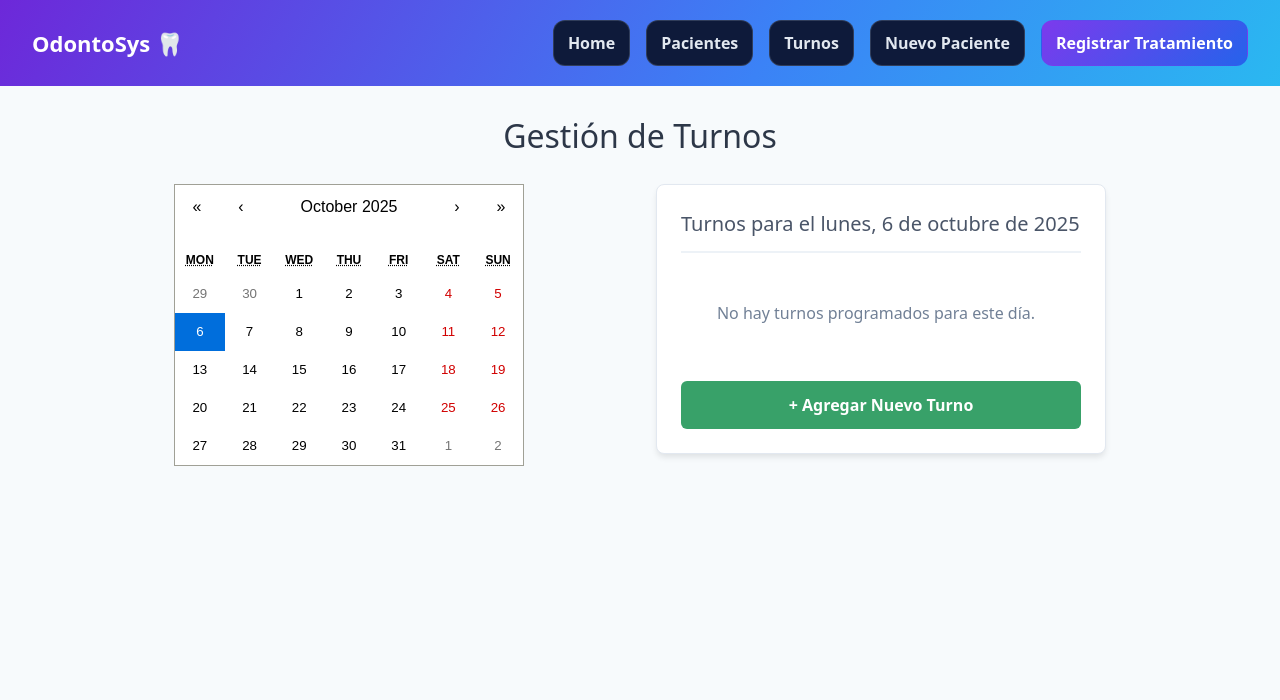
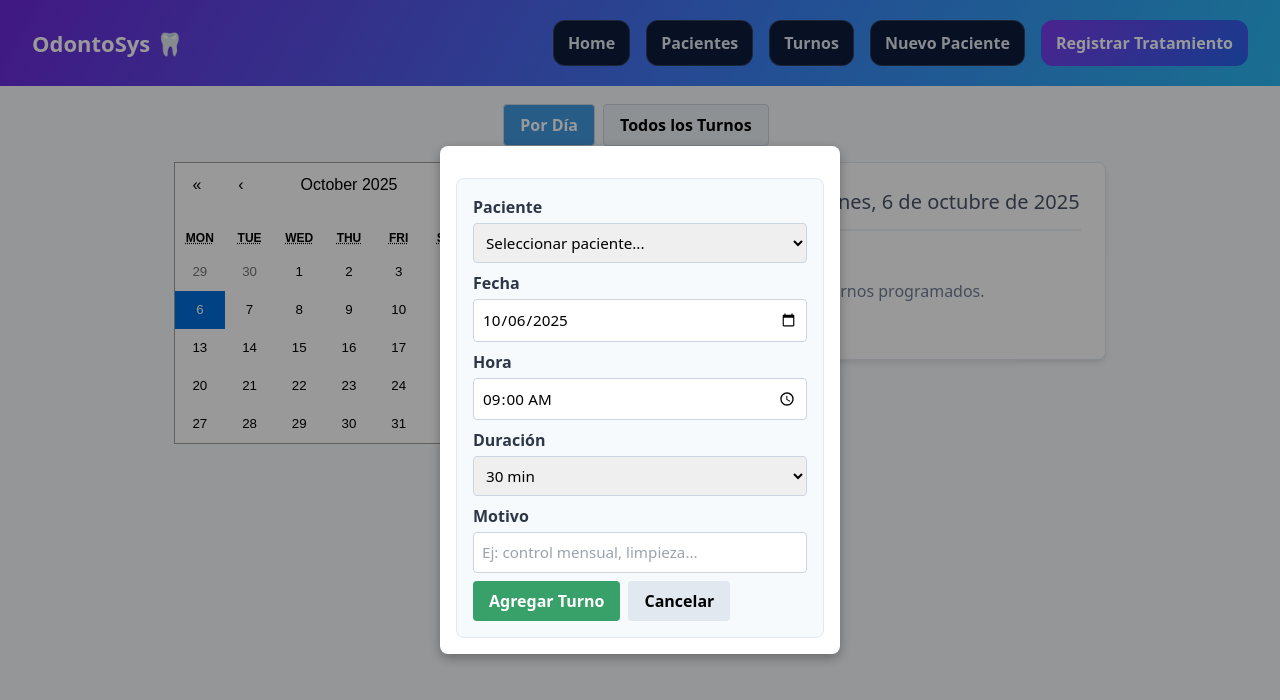
Before and after one commit to valentintorres-arg/Grupo-4---Desarrollo-de-Software---S32, a React (Create React App) app in the folder frontend/: page /appointments in a window 1280 px wide. Both pictures are taken after a click on the button "+ Agregar Nuevo Turno". Shown: the top 700 px of the page. Built offline with nearby package versions, Linux system fonts and the light colour scheme.

Commit message:
Cambios en pestaña de turnos y componente para agregar el turno y mostrarlo en calendario

```diff
--- /dev/null
+++ b/frontend/src/components/turnos/AddAppointmentForm.js
@@ -0,0 +1,156 @@
+import React, { useState, useEffect } from 'react'
+import pacientesData from '../../data/pacientes.json'
+
+const AddAppointmentForm = ({ defaultDate, onAdd, onClose }) => {
+  const [pacientes, setPacientes] = useState([])
+  const [selectedPaciente, setSelectedPaciente] = useState('')
+  const [date, setDate] = useState(defaultDate)
+  const [time, setTime] = useState('09:00')
+  const [reason, setReason] = useState('')
+  const [duration, setDuration] = useState('30 min')
+
+  useEffect(() => {
+    setPacientes(pacientesData)
+  }, [])
+
+  const handleSubmit = (e) => {
+    e.preventDefault()
+    if (!selectedPaciente || !time || !reason) {
+      alert('Por favor completá todos los campos.')
+      return
+    }
+
+    const pacienteObj = pacientes.find((p) => p.id === parseInt(selectedPaciente))
+    const nombreCompleto = `${pacienteObj.nombre} ${pacienteObj.apellido}`
+
+    const nuevoTurno = {
+      id: Date.now(),
+      pacienteId: pacienteObj.id,
+      patient: nombreCompleto,
+      email: pacienteObj.email,
+      date,
+      time,
+      duration,
+      reason,
+    }
+
+    onAdd(nuevoTurno)
+    onClose()
+  }
+
+  const styles = {
+    formWrapper: {
+      backgroundColor: '#f7fafc',
+      padding: '1rem',
+      borderRadius: '0.5rem',
+      border: '1px solid #e2e8f0',
+      marginTop: '1rem',
+    },
+    input: {
+      width: '100%',
+      padding: '0.5rem',
+      marginBottom: '0.5rem',
+      borderRadius: '0.25rem',
+      border: '1px solid #cbd5e0',
+      fontSize: '0.95em',
+    },
+    label: {
+      fontWeight: 'bold',
+      color: '#2d3748',
+      display: 'block',
+      marginBottom: '0.25rem',
+    },
+    button: {
+      padding: '0.5rem 1rem',
+      marginRight: '0.5rem',
+      border: 'none',
+      borderRadius: '0.25rem',
+      cursor: 'pointer',
+      fontWeight: 'bold',
+    },
+    addBtn: { backgroundColor: '#38a169', color: 'white' },
+    cancelBtn: { backgroundColor: '#e2e8f0' },
+  }
+
+  return (
+    <div style={styles.formWrapper}>
+      <form onSubmit={handleSubmit}>
+        <div>
+          <label style={styles.label}>Paciente</label>
+          <select
+            value={selectedPaciente}
+            onChange={(e) => setSelectedPaciente(e.target.value)}
+            style={styles.input}
+          >
+            <option value="">Seleccionar paciente...</option>
+            {pacientes.map((p) => (
+              <option key={p.id} value={p.id}>
+                {p.nombre} {p.apellido}
+              </option>
+            ))}
+          </select>
+        </div>
+
+        <div>
+          <label style={styles.label}>Fecha</label>
+          <input
+            type="date"
+            value={date}
+            onChange={(e) => setDate(e.target.value)}
+            style={styles.input}
+          />
+        </div>
+
+        <div>
+          <label style={styles.label}>Hora</label>
+          <input
+            type="time"
+            value={time}
+            onChange={(e) => setTime(e.target.value)}
+            style={styles.input}
+          />
+        </div>
+
+        <div>
+          <label style={styles.label}>Duración</label>
+          <select
+            value={duration}
+            onChange={(e) => setDuration(e.target.value)}
+            style={styles.input}
+          >
+            <option>15 min</option>
+            <option>30 min</option>
+            <option>45 min</option>
+            <option>1 hora</option>
+          </select>
+        </div>
+
+        <div>
+          <label style={styles.label}>Motivo</label>
+          <input
+            type="text"
+            placeholder="Ej: control mensual, limpieza..."
+            value={reason}
+            onChange={(e) => setReason(e.target.value)}
+            style={styles.input}
+          />
+        </div>
+
+        <div>
+          <button type="submit" style={{ ...styles.button, ...styles.addBtn }}>
+            Agregar Turno
+          </button>
+          <button
+            type="button"
+            style={{ ...styles.button, ...styles.cancelBtn }}
+            onClick={onClose}
+          >
+            Cancelar
+          </button>
+        </div>
+      </form>
+    </div>
+  )
+}
+
+export default AddAppointmentForm
--- a/frontend/src/pages/AppointmentsPage.js
+++ b/frontend/src/pages/AppointmentsPage.js
@@ -1,154 +1,131 @@
-import React, { useState } from 'react';
-import Calendar from 'react-calendar';
-// Esta es la única importación de CSS necesaria para los estilos base del calendario
-import 'react-calendar/dist/Calendar.css';
+import React, { useState } from 'react'
+import Calendar from 'react-calendar'
+import 'react-calendar/dist/Calendar.css'
+import AddAppointmentForm from '../components/turnos/AddAppointmentForm'
 
-// DATOS DE EJEMPLO (en el futuro vendrán de tu backend)
+// Datos de ejemplo
 const mockAppointments = [
-  { date: '2025-10-20', time: '10:00 AM', patient: 'Ana Rodríguez' },
-  { date: '2025-10-20', time: '11:30 AM', patient: 'Pedro Gómez' },
-  { date: '2025-10-22', time: '02:00 PM', patient: 'Marta López' },
-];
+  { id: 1, date: '2025-10-20', time: '10:00', patient: 'Ana Rodríguez', reason: 'Control mensual', duration: '30 min' },
+  { id: 2, date: '2025-10-20', time: '11:30', patient: 'Pedro Gómez', reason: 'Consulta general', duration: '45 min' },
+  { id: 3, date: '2025-10-22', time: '14:00', patient: 'Marta López', reason: 'Limpieza dental', duration: '60 min' },
+]
 
-const AppointmentsPage = () => {
-  const [selectedDate, setSelectedDate] = useState(new Date());
-  const [appointments, setAppointments] = useState(mockAppointments);
-  const [isHovering, setIsHovering] = useState(false);
+export const AppointmentsPage = () => {
+  const [selectedDate, setSelectedDate] = useState(new Date())
+  const [appointments, setAppointments] = useState(mockAppointments)
+  const [isHovering, setIsHovering] = useState(false)
+  const [showForm, setShowForm] = useState(false)
+  const [viewMode, setViewMode] = useState('day') // 'day' o 'all'
 
-  // --- Objeto de Estilos (traducción del archivo .css) ---
+  const formatDate = (date) => date.toISOString().split('T')[0]
+  const formatDisplayDate = (dateStr) => new Date(dateStr).toLocaleDateString('es-ES', { day: 'numeric', month: 'long', year: 'numeric' })
+
+  const dailyAppointments = viewMode === 'day'
+    ? appointments.filter(app => app.date === formatDate(selectedDate)).sort((a, b) => a.time.localeCompare(b.time))
+    : appointments.sort((a, b) => a.date.localeCompare(b.date) || a.time.localeCompare(b.time))
+
+  const handleAddAppointment = (newApp) => {
+    if (!newApp.id) newApp.id = Date.now() // asegurar id único
+    setAppointments(prev => [...prev, newApp])
+  }
+
+  // 🔹 BORRAR TURNO
+  const handleDeleteAppointment = (id) => {
+    if (window.confirm('¿Seguro que querés borrar este turno?')) {
+      setAppointments(prev => prev.filter(app => app.id !== id))
+    }
+  }
+
   const styles = {
-    appointmentsContainer: {
-      padding: '2rem',
-      backgroundColor: '#f7fafc',
-      minHeight: 'calc(100vh - 80px)',
-      marginTop: '80px', // Espacio para la navbar fija
-      boxSizing: 'border-box',
-    },
-    headerTitle: {
-      fontSize: '2em',
-      color: '#2d3748',
-      marginBottom: '1.5rem',
-      textAlign: 'center',
-    },
-    contentLayout: {
-      display: 'flex',
-      gap: '2rem',
-      flexWrap: 'wrap',
-      justifyContent: 'center',
-      alignItems: 'flex-start',
-    },
-    calendarWrapper: {
-      flex: '1',
-      minWidth: '350px',
-      maxWidth: '450px',
-    },
-    dailyAppointmentsWrapper: {
-      flex: '1',
-      backgroundColor: 'white',
-      padding: '1.5rem',
-      borderRadius: '0.5rem',
-      border: '1px solid #e2e8f0',
-      boxShadow: '0 4px 6px -1px rgba(0, 0, 0, 0.1)',
-      minWidth: '350px',
-      maxWidth: '450px',
-    },
-    dailyHeader: {
-      fontSize: '1.25em',
-      color: '#4a5568',
-      borderBottom: '2px solid #edf2f7',
-      paddingBottom: '0.75rem',
-      marginBottom: '1rem',
-    },
-    appointmentsList: {
-      display: 'flex',
-      flexDirection: 'column',
-      gap: '1rem',
-      maxHeight: '400px',
-      overflowY: 'auto',
-      paddingRight: '10px',
-    },
-    appointmentCard: {
-      backgroundColor: '#f7fafc',
-      padding: '1rem',
-      borderRadius: '0.375rem',
-      borderLeft: '4px solid #4299e1',
-    },
-    cardParagraph: {
-      margin: 0,
-    },
-    noAppointments: {
-      color: '#718096',
-      padding: '2rem 0',
-      textAlign: 'center',
-    },
-    addAppointmentBtn: {
-      width: '100%',
-      marginTop: '1.5rem',
-      padding: '0.75rem',
-      fontSize: '1em',
-      fontWeight: 'bold',
-      color: 'white',
-      backgroundColor: '#38a169',
-      border: 'none',
-      borderRadius: '0.375rem',
-      cursor: 'pointer',
-      transition: 'background-color 0.2s',
-    },
-    addAppointmentBtnHover: {
-      backgroundColor: '#2f855a',
-    },
-  };
+    appointmentsContainer: { padding: '2rem', backgroundColor: '#f7fafc', minHeight: '100vh', boxSizing: 'border-box' },
+    headerTitle: { fontSize: '2em', color: '#2d3748', marginBottom: '1.5rem', textAlign: 'center' },
+    contentLayout: { display: 'flex', gap: '2rem', flexWrap: 'wrap', justifyContent: 'center', alignItems: 'flex-start' },
+    calendarWrapper: { flex: '1', minWidth: '350px', maxWidth: '450px' },
+    dailyAppointmentsWrapper: { flex: '1', backgroundColor: 'white', padding: '1.5rem', borderRadius: '0.5rem', border: '1px solid #e2e8f0', boxShadow: '0 4px 6px -1px rgba(0, 0, 0, 0.1)', minWidth: '350px', maxWidth: '450px' },
+    dailyHeader: { fontSize: '1.25em', color: '#4a5568', borderBottom: '2px solid #edf2f7', paddingBottom: '0.75rem', marginBottom: '1rem' },
+    appointmentsList: { display: 'flex', flexDirection: 'column', gap: '1rem', maxHeight: '400px', overflowY: 'auto', paddingRight: '10px' },
+    appointmentCard: { backgroundColor: '#f7fafc', padding: '1rem', borderRadius: '0.375rem', borderLeft: '4px solid #4299e1', position: 'relative' },
+    cardParagraph: { margin: '0.25rem 0' },
+    deleteBtn: { position: 'absolute', top: '0.5rem', right: '0.5rem', padding: '0.25rem 0.5rem', border: 'none', borderRadius: '0.25rem', cursor: 'pointer', backgroundColor: '#e53e3e', color: 'white', fontWeight: 'bold', fontSize: '0.75em' },
+    noAppointments: { color: '#718096', padding: '2rem 0', textAlign: 'center' },
+    addAppointmentBtn: { width: '100%', marginTop: '1.5rem', padding: '0.75rem', fontSize: '1em', fontWeight: 'bold', color: 'white', backgroundColor: '#38a169', border: 'none', borderRadius: '0.375rem', cursor: 'pointer', transition: 'background-color 0.2s' },
+    addAppointmentBtnHover: { backgroundColor: '#2f855a' },
+    viewModeBtn: { padding: '0.5rem 1rem', marginRight: '0.5rem', cursor: 'pointer', borderRadius: '0.25rem', border: '1px solid #cbd5e0', backgroundColor: '#edf2f7', fontWeight: 'bold' },
+    activeViewMode: { backgroundColor: '#4299e1', color: 'white' },
+  }
 
-  const dailyAppointments = appointments.filter(app => {
-    const appointmentDate = new Date(app.date);
-    return appointmentDate.getFullYear() === selectedDate.getFullYear() &&
-           appointmentDate.getMonth() === selectedDate.getMonth() &&
-           appointmentDate.getDate() === selectedDate.getDate();
-  });
+  const modalStyles = {
+    overlay: { position: 'fixed', top:0, left:0, width:'100%', height:'100%', backgroundColor:'rgba(0,0,0,0.4)', display:'flex', justifyContent:'center', alignItems:'center', zIndex:1000 },
+    modal: { width:'400px', maxWidth:'90%', backgroundColor:'white', borderRadius:'0.5rem', padding:'1rem', boxShadow:'0 4px 12px rgba(0,0,0,0.3)' },
+  }
 
-  const handleAddAppointment = () => {
-    alert(`Agregar nuevo turno para el día: ${selectedDate.toLocaleDateString()}`);
-  };
+  const tileClassName = ({ date, view }) => {
+    if(view==='month' && appointments.some(app => app.date === formatDate(date))) return 'has-appointment'
+    return null
+  }
 
   return (
     <div style={styles.appointmentsContainer}>
       <h2 style={styles.headerTitle}>Gestión de Turnos</h2>
+
+      <div style={{ marginBottom:'1rem', textAlign:'center' }}>
+        <button style={{ ...styles.viewModeBtn, ...(viewMode==='day'?styles.activeViewMode:{}) }} onClick={()=>setViewMode('day')}>Por Día</button>
+        <button style={{ ...styles.viewModeBtn, ...(viewMode==='all'?styles.activeViewMode:{}) }} onClick={()=>setViewMode('all')}>Todos los Turnos</button>
+      </div>
+
       <div style={styles.contentLayout}>
         <div style={styles.calendarWrapper}>
-          <Calendar
-            onChange={setSelectedDate}
-            value={selectedDate}
-            className="custom-calendar" // La librería react-calendar necesita sus propias clases para funcionar bien
-          />
+          <Calendar value={selectedDate} onChange={setSelectedDate} tileClassName={tileClassName} />
         </div>
+
         <div style={styles.dailyAppointmentsWrapper}>
           <h3 style={styles.dailyHeader}>
-            Turnos para el {selectedDate.toLocaleDateString('es-ES', { weekday: 'long', year: 'numeric', month: 'long', day: 'numeric' })}
+            {viewMode==='day' ? `Turnos para el ${selectedDate.toLocaleDateString('es-ES',{weekday:'long', year:'numeric', month:'long', day:'numeric'})}` : 'Todos los turnos'}
           </h3>
+
           <div style={styles.appointmentsList}>
-            {dailyAppointments.length > 0 ? (
-              dailyAppointments.map((app, index) => (
-                <div key={index} style={styles.appointmentCard}>
-                  <p style={styles.cardParagraph}><strong>Horario:</strong> {app.time}</p>
+            {dailyAppointments.length>0 ? (
+              dailyAppointments.map(app=>(
+                <div key={app.id || app.date+app.time} style={styles.appointmentCard}>
                   <p style={styles.cardParagraph}><strong>Paciente:</strong> {app.patient}</p>
+                  <p style={styles.cardParagraph}><strong>Fecha:</strong> {formatDisplayDate(app.date)}</p>
+                  <p style={styles.cardParagraph}><strong>Hora:</strong> {app.time}</p>
+                  <p style={styles.cardParagraph}><strong>Duración:</strong> {app.duration}</p>
+                  <p style={styles.cardParagraph}><strong>Motivo:</strong> {app.reason}</p>
+                  <button style={styles.deleteBtn} onClick={()=>handleDeleteAppointment(app.id)}>Borrar</button>
                 </div>
               ))
             ) : (
-              <p style={styles.noAppointments}>No hay turnos programados para este día.</p>
+              <p style={styles.noAppointments}>No hay turnos programados.</p>
             )}
           </div>
-          <button
-            style={isHovering ? { ...styles.addAppointmentBtn, ...styles.addAppointmentBtnHover } : styles.addAppointmentBtn}
-            onMouseEnter={() => setIsHovering(true)}
-            onMouseLeave={() => setIsHovering(false)}
-            onClick={handleAddAppointment}
-          >
-            + Agregar Nuevo Turno
-          </button>
+
+          {!showForm && (
+            <button
+              style={isHovering?{...styles.addAppointmentBtn,...styles.addAppointmentBtnHover}:styles.addAppointmentBtn}
+              onMouseEnter={()=>setIsHovering(true)}
+              onMouseLeave={()=>setIsHovering(false)}
+              onClick={()=>setShowForm(true)}
+            >
+              + Agregar Nuevo Turno
+            </button>
+          )}
         </div>
       </div>
+
+      {showForm && (
+        <div style={modalStyles.overlay} onClick={()=>setShowForm(false)}>
+          <div style={modalStyles.modal} onClick={e=>e.stopPropagation()}>
+            <AddAppointmentForm
+              defaultDate={viewMode==='day'?formatDate(selectedDate):formatDate(new Date())}
+              onAdd={handleAddAppointment}
+              onClose={()=>setShowForm(false)}
+            />
+          </div>
+        </div>
+      )}
     </div>
-  );
-};
+  )
+}
 
-export default AppointmentsPage;
+export default AppointmentsPage
```
Also changed, not shown: 1 other file (tests, documents, lock files or other folders).
